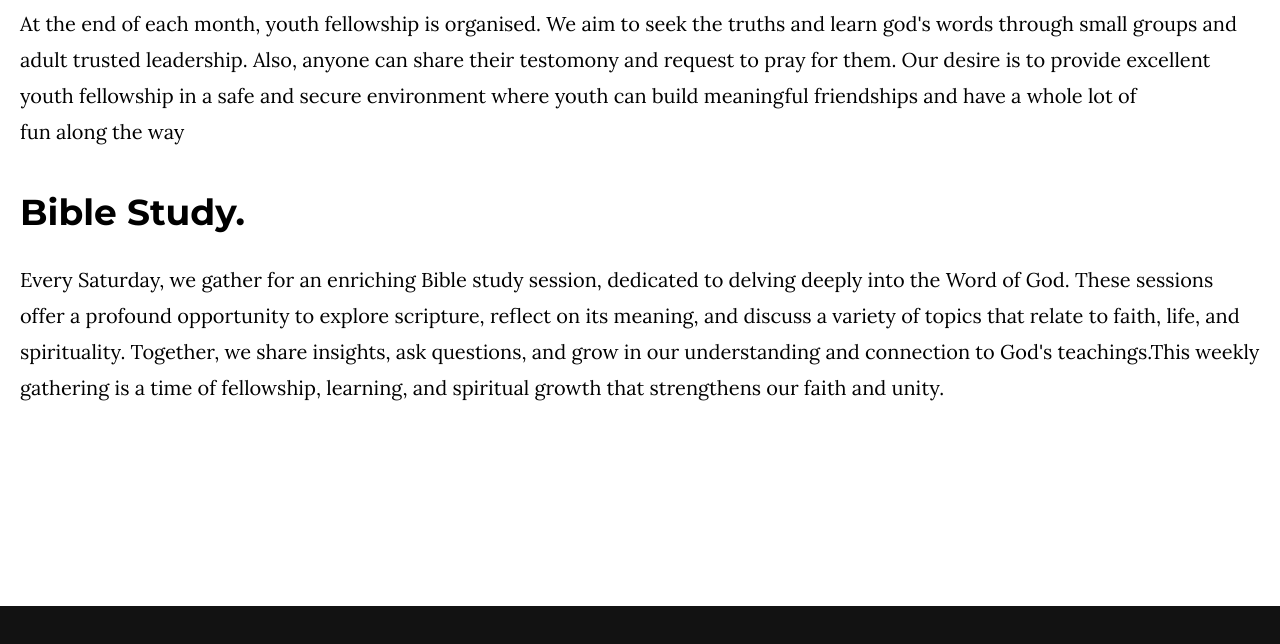
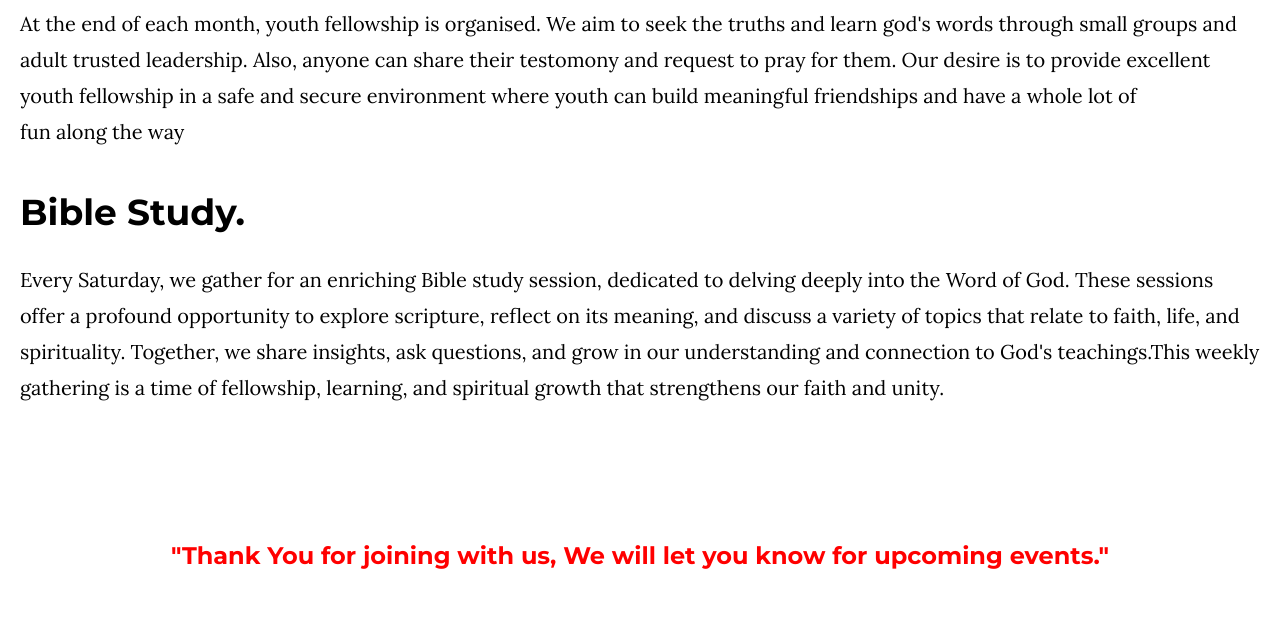
Before and after one commit to sabu-pro/Goodlifemandali, a plain HTML site: page events.html in a window 1280 px wide. Shown: the part 747-1391 px from the top of the page. Before the commit the page ends 1353 px from the top, so only its background shows below. Drawn offline with Linux system fonts and the light colour scheme.

Commit message:
thank you
 join with us

```diff
--- a/events.html
+++ b/events.html
@@ -122,6 +122,8 @@
                 and spiritual growth that strengthens our faith and unity.
             </p>
             </div>
+            <br>
+              <center>  <h3 style="color:red">"Thank You for joining with us, We will let you know for upcoming events."</h3></center>
 
 
 
```
